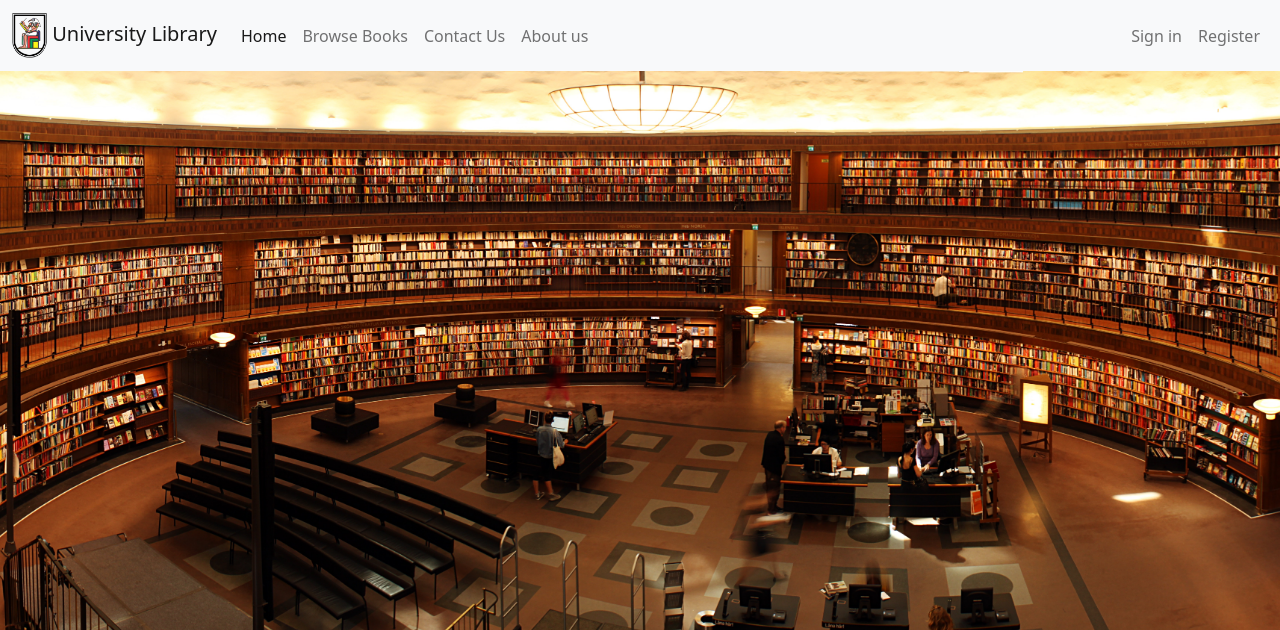
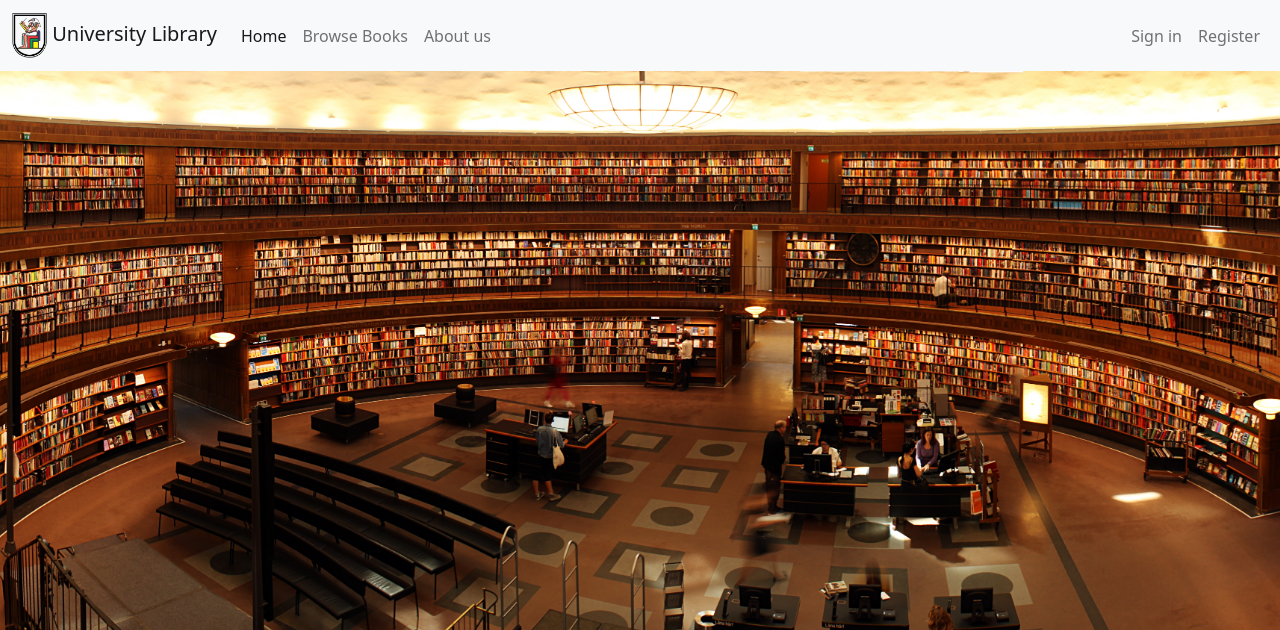
Before and after one commit to elhusseinn/Web-Technology-Final-Project, a Django app: page / in a window 1280 px wide. Shown: the top 630 px of the page. Run offline with Django 3.2, Linux system fonts and the light colour scheme; some libraries are stand-ins or nearby versions.

Commit message:
"Removed contact us link"

```diff
--- a/templates/base.html
+++ b/templates/base.html
@@ -38,7 +38,6 @@
                             Home
                         </a>
                         <a class="nav-link" href="{% url 'browse' %}">Browse Books</a>
-                        <a class="nav-link" href="#">Contact Us</a>
                         <a class="nav-link" href="#">About us</a>
                     </div>
 
```
